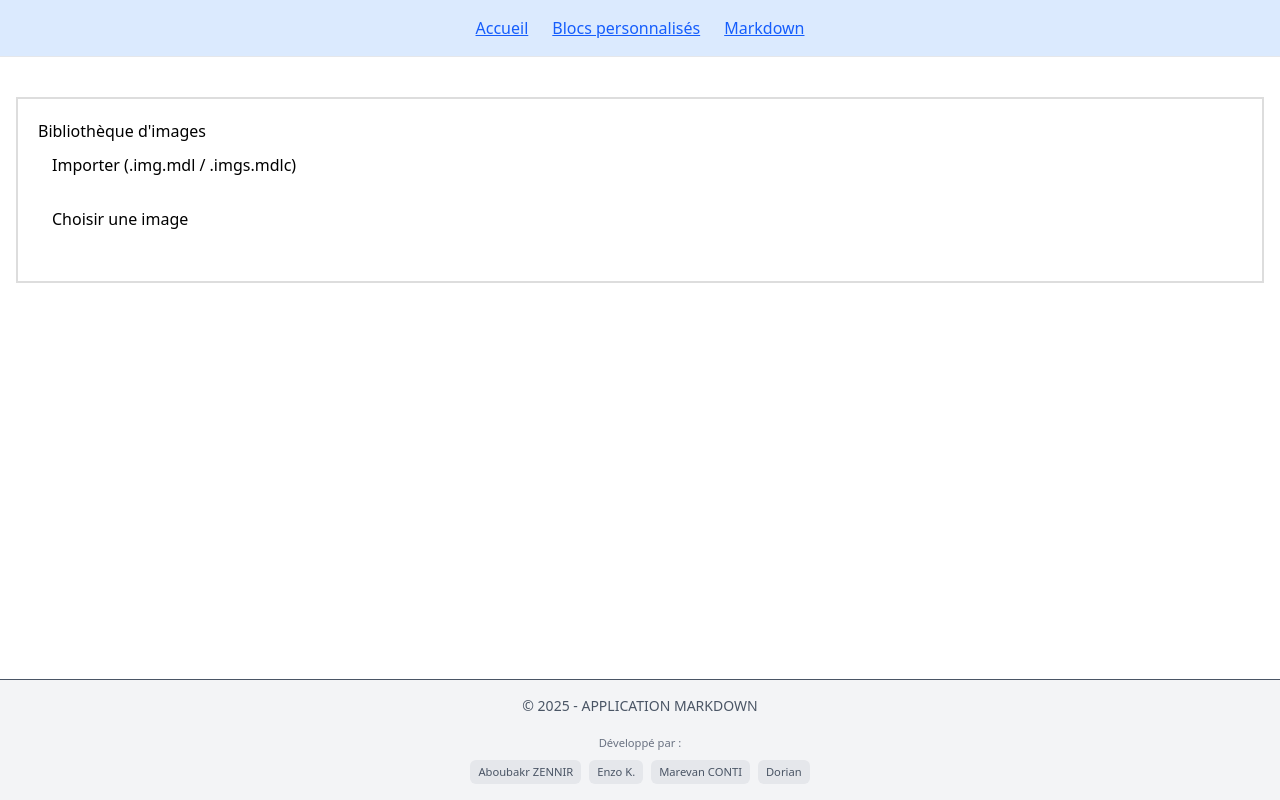
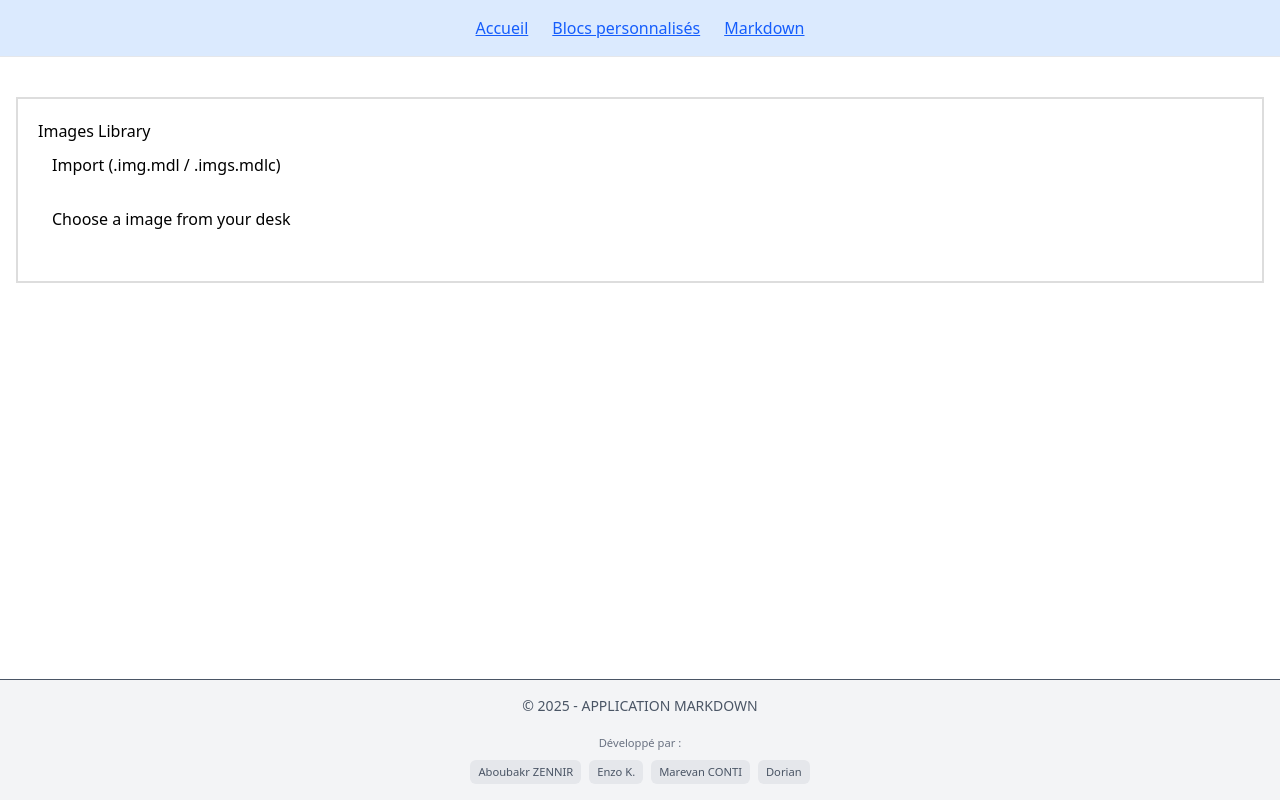
Before and after one commit to EnzoKFM/markdown-project, a React (Vite) app: page /image-library in a window 1280 px wide. Built offline with nearby package versions, Linux system fonts and the light colour scheme.

Commit message:
Rename label

```diff
--- a/src/pages/ImageLibrary.jsx
+++ b/src/pages/ImageLibrary.jsx
@@ -182,26 +182,26 @@ function ImageLibrary() {
   // Render
   return (
     <div style={{ padding: "20px", border: "2px solid #ddd" }}>
-      <h2>Bibliothèque d'images</h2>
+      <h2>Images Library</h2>
 
       {/* Export all */}
       {images.length > 0 && (
         <>
           <button onClick={exportAllImages} style={{ marginBottom: "10px", padding: "8px 12px", border: "2px solid white", borderRadius: "6px" }}>
-            Exporter toute la bibliothèque (.imgs.mdlc)
+            Export all (.imgs.mdlc)
           </button><br />
         </>
       )}
 
       {/* Import depuis fichier spécifique (.img.mdl ou .imgs.mdlc) */}
       <label htmlFor="importSpecific" style={{ padding: "8px 12px", marginBottom: "10px", border: "2px solid white", borderRadius: "6px", cursor: "pointer", display: "inline-block" }}>
-        Importer (.img.mdl / .imgs.mdlc)
+        Import (.img.mdl / .imgs.mdlc)
       </label>
       <input id="importSpecific" type="file" accept=".img.mdl,.imgs.mdlc,application/json" onChange={importFromSpecificFile} style={{ display: "none" }} /> <br />
 
       {/* Import classique depuis bouton parcourir */}
       <label htmlFor="importImage" style={{ padding: "8px 12px", border: "2px solid white", borderRadius: "6px", cursor: "pointer", display: "inline-block" }}>
-        Choisir une image
+        Choose a image from your desk
       </label>
       <input id="importImage" className="hidden" type="file" accept="image/*"  onChange={handleImport} />
 
```
